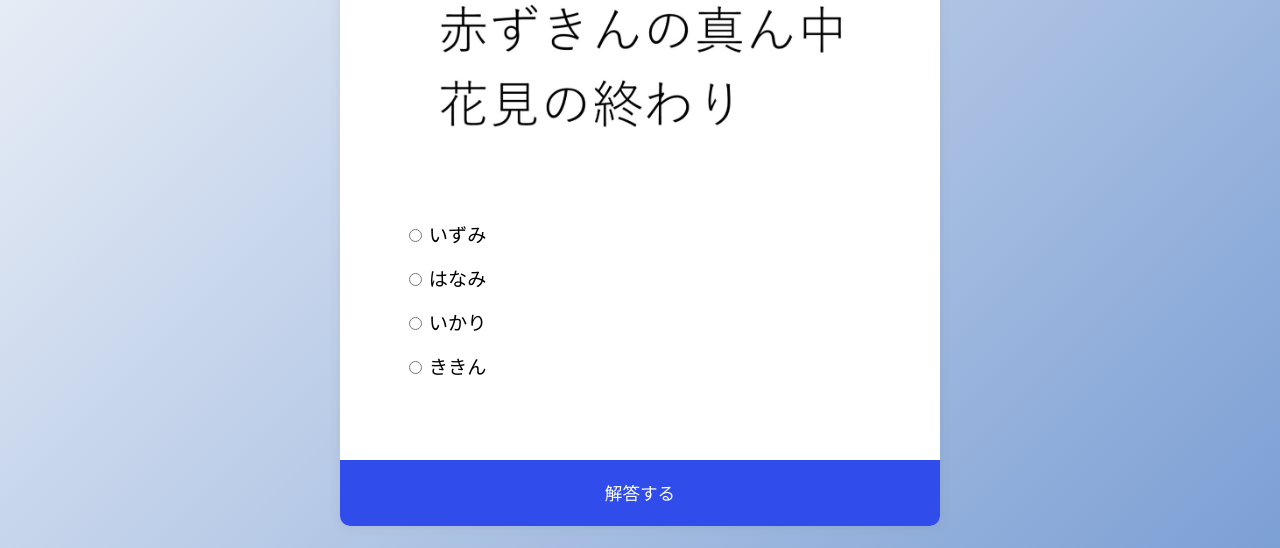
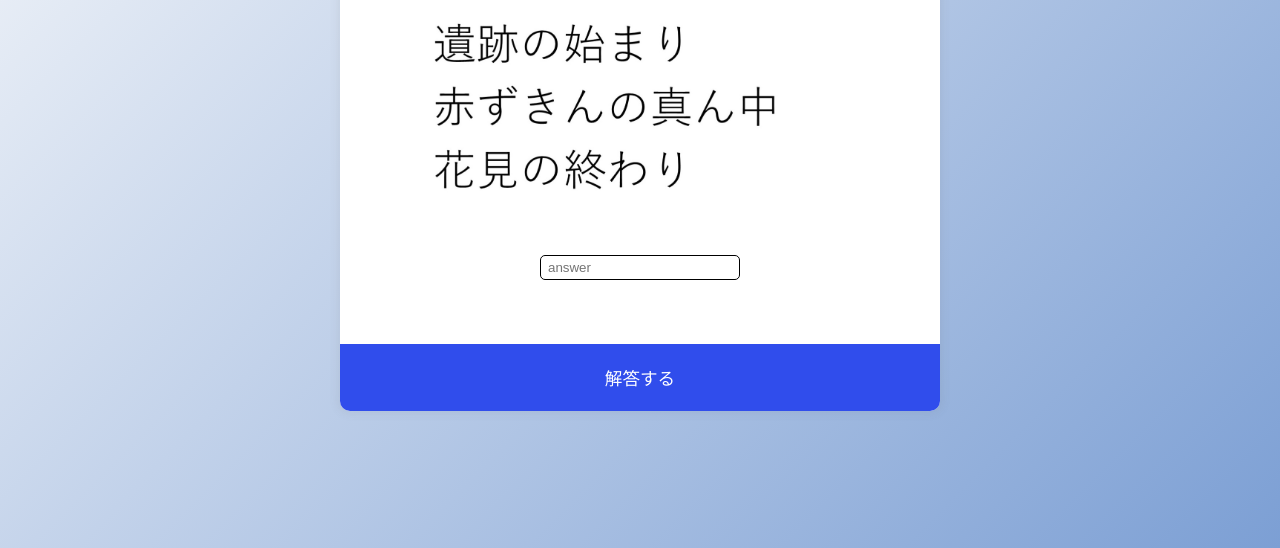
Before and after one commit to yui-szk/quiz-app, a website built with Vite: page index.html in a window 1280 px wide. Shown: the part 252-800 px from the top of the page. Built offline with nearby package versions, Linux system fonts and the light colour scheme.

Commit message:
解答を自由記述に変更

```diff
--- a/index.html
+++ b/index.html
@@ -12,11 +12,9 @@
     <div id="quiz-container">
       <div id="quiz-header">
         <h2 id="question">Question text</h2>
-
-        <form id="quiz-form" name="quizForm">
-          <ul>
+        <!-- <ul> -->
         <img id="quizImg" src="" alt="" />
-            <li>
+        <!-- <li>
             <input type="radio" id="a" name="answer" value="a" />
             <label id="a-text" for="a">Question</label>
           </li>
@@ -32,8 +30,10 @@
             <input type="radio" id="d" name="answer" value="d" />
             <label id="d-text" for="d">Question</label>
           </li>
-          </ul>
-        </form>
+        </ul> -->
+        <div id="answer-area">
+          <input type="text" id="answer-box" placeholder="answer" />
+        </div>
       </div>
 
       <button id="submit">解答する</button>
--- a/src/main.ts
+++ b/src/main.ts
@@ -7,10 +7,10 @@ import { quizData } from "./quizData";
 const questionElm = document.getElementById("question");
 
 // 選択肢
-const a_text = document.getElementById("a-text");
-const b_text = document.getElementById("b-text");
-const c_text = document.getElementById("c-text");
-const d_text = document.getElementById("d-text");
+// const a_text = document.getElementById("a-text");
+// const b_text = document.getElementById("b-text");
+// const c_text = document.getElementById("c-text");
+// const d_text = document.getElementById("d-text");
 
 // 送信ボタン
 const submitBtn = document.getElementById("submit");
@@ -43,22 +43,34 @@ const loadQuiz = (): void => {
   document.getElementById("quizImg")?.setAttribute("src", currentQuizData.img);
 
   // 選択肢を表示
-  if (a_text && b_text && c_text && d_text) {
-    a_text.innerText = currentQuizData.a;
-    b_text.innerText = currentQuizData.b;
-    c_text.innerText = currentQuizData.c;
-    d_text.innerText = currentQuizData.d;
-  }
+  //   if (a_text && b_text && c_text && d_text) {
+  //     a_text.innerText = currentQuizData.a;
+  //     b_text.innerText = currentQuizData.b;
+  //     c_text.innerText = currentQuizData.c;
+  //     d_text.innerText = currentQuizData.d;
+  //   }
 };
 
 loadQuiz();
 
 // 選択したボタンのvalueを返す
+// const getAnswered = () => {
+//   const formElements = document.forms[0];
+//   const value = formElements.answer.value;
+//   if (typeof value === "string") {
+//     return value;
+//   }
+// };
+
+const answerElement = document.getElementById("answer-box");
+
 const getAnswered = () => {
-  const formElements = document.forms[0];
-  const value = formElements.answer.value;
-  if (typeof value === "string") {
-    return value;
+  if (answerElement instanceof HTMLInputElement) {
+    const value = answerElement.value;
+    if (typeof value === "string") {
+      return value;
+    }
+    console.log(value);
   }
 };
 
@@ -100,15 +112,18 @@ submitBtn?.addEventListener("click", (event) => {
       showResults("正解！");
 
       score++;
-      console.log(score);
     } else {
       showResults("残念...");
     }
 
     // ラジオボタンの選択を解除する
-    const answerElement = document.getElementById(answer);
-    if (answerElement && answerElement instanceof HTMLInputElement) {
-      answerElement.checked = false;
+    // const answerElement = document.getElementById(answer);
+    // if (answerElement && answerElement instanceof HTMLInputElement) {
+    //   answerElement.checked = false;
+    // }
+
+    if (answerElement instanceof HTMLInputElement) {
+      answerElement.value = " ";
     }
   }
 });
--- a/src/quizData.ts
+++ b/src/quizData.ts
@@ -6,29 +6,29 @@ const quizData = [
   {
     question: "答えは？",
     img: img1,
-    a: "いずみ",
-    b: "はなみ",
-    c: "いかり",
-    d: "ききん",
-    correct: "a",
+    // a: "いずみ",
+    // b: "はなみ",
+    // c: "いかり",
+    // d: "ききん",
+    correct: "いずみ",
   },
   {
     question: "p①②③④⑤⑥⑦ 答えは？",
     img: img2,
-    a: "packaged",
-    b: "painting",
-    c: "parktown",
-    d: "pamphlet",
-    correct: "c",
+    // a: "packaged",
+    // b: "painting",
+    // c: "parktown",
+    // d: "pamphlet",
+    correct: "parktown",
   },
   {
     question: "答えは？",
     img: img3,
-    a: "たにん",
-    b: "あんぷ",
-    c: "はいく",
-    d: "たぴお",
-    correct: "d",
+    // a: "たにん",
+    // b: "あんぷ",
+    // c: "はいく",
+    // d: "たぴお",
+    correct: "たぴお",
   },
 ];
 
--- a/src/style.css
+++ b/src/style.css
@@ -36,14 +36,25 @@ body {
 }
 
 #quizImg {
-  width: 100%;
+  width: 400px;
+}
+
+#answer-area {
+  text-align: center;
+}
+
+#answer-box {
+  width: 200px;
+  padding: 4px 7px;
+  border: 1px solid;
+  border-radius: 5px;
 }
 
 h2 {
   margin: 0;
 }
 
-ul {
+/* ul {
   list-style-type: none;
   padding: 0;
 }
@@ -55,7 +66,7 @@ ul li {
 
 ul li input {
   cursor: pointer;
-}
+} */
 
 button {
   background-color: #304dec;
```
Lines whose indentation alone changed are shown as unchanged.
